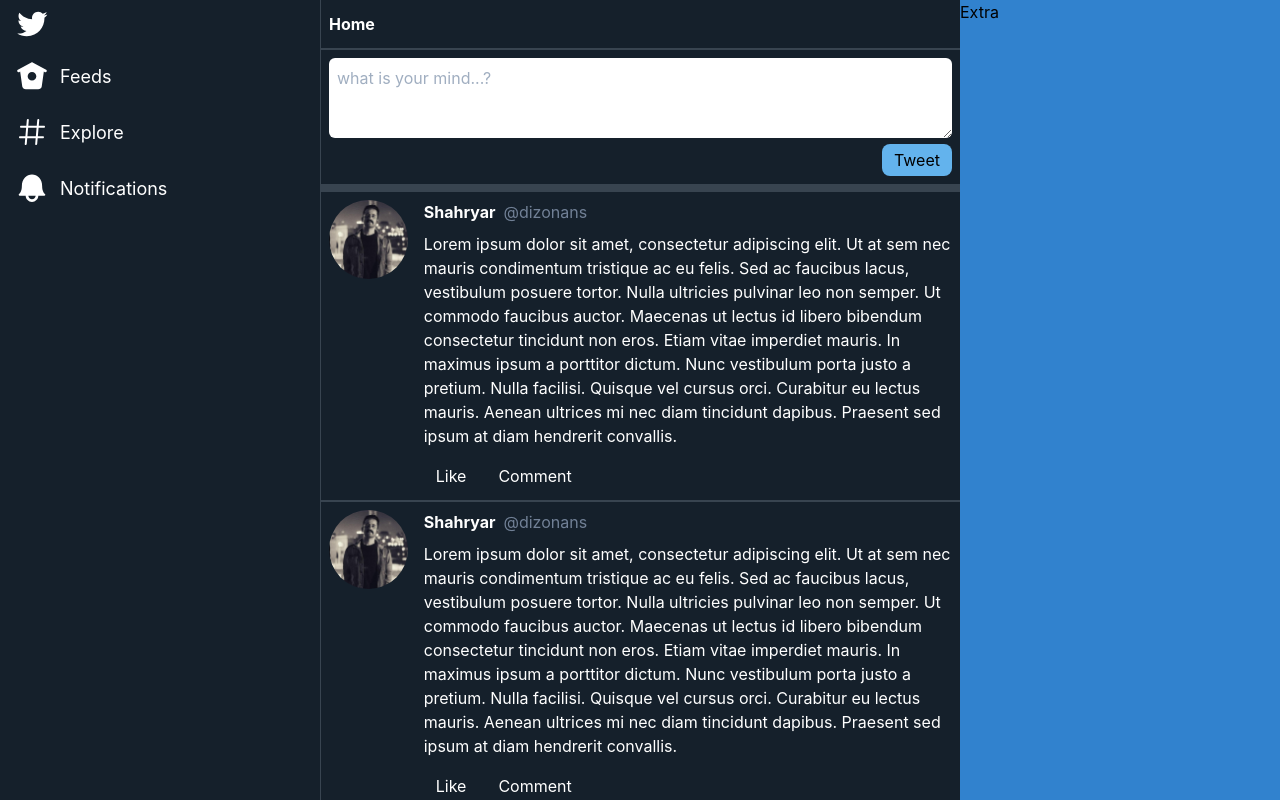
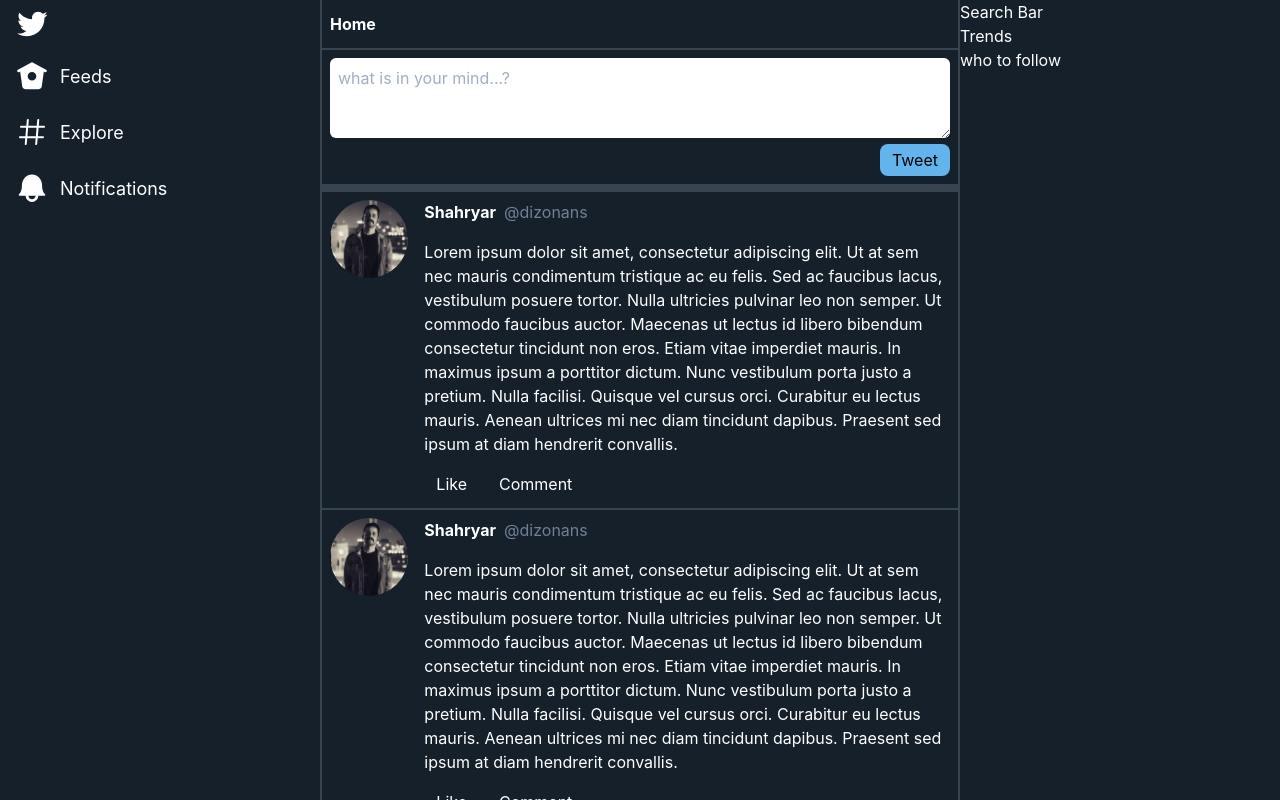
Before and after one commit to shahryar-rp/twitter-clone-nextjs, a Next.js app: page / in a window 1280 px wide. Shown: the top 800 px of the page. Built offline with nearby package versions, Linux system fonts and the light colour scheme.

Commit message:
tweeking feedbar border

```diff
--- a/components/Extra.js
+++ b/components/Extra.js
@@ -2,8 +2,10 @@ import React from 'react';
 
 const Extra = () => {
   return (
-    <div className='bg-blue-600 w-1/3'>
-      <h1>Extra</h1>
+    <div className='w-1/3 text-white' style={{ backgroundColor: '#15202B' }}>
+      <div>Search Bar</div>
+      <div>Trends</div>
+      <div>who to follow</div>
     </div>
   );
 };
--- a/components/NewTweet.js
+++ b/components/NewTweet.js
@@ -13,7 +13,7 @@ const NewTweet = () => {
         <form onSubmit={handleSubmit(onSubmit)}>
           <textarea
             name='tweet'
-            placeholder='what is your mind...?'
+            placeholder='what is in your mind...?'
             className='w-full rounded-md h-20 p-2'
             ref={register({ required: true })}
           />
--- a/components/Sidebar.js
+++ b/components/Sidebar.js
@@ -3,28 +3,25 @@ import Link from 'next/link';
 
 const Sidebar = () => {
   return (
-    <div
-      className='w-1/3 '
-      style={{ backgroundColor: '#15202B', position: 'sticky' }}
-    >
+    <div className='w-1/3 ' style={{ backgroundColor: '#15202B' }}>
       <div className='flex flex-col text-white text-lg fixed top-0'>
         <LogoIcon />
         <div
-          className='flex items-center  hover:bg-blue-400
+          className='flex items-center  hover:bg-blue-400 hover:bg-opacity-25
           transition duration-200 px-2 py-1  rounded-2xl m-2'
         >
           <HomeIcon className='w-8 mr-3' />
           <Link href='/'>Feeds</Link>
         </div>
         <div
-          className='flex items-center hover:bg-blue-400
-          transition duration-200 px-2 py-1 rounded-2xl m-2'
+          className='flex items-center hover:bg-blue-400 hover:bg-opacity-25
+          transition duration-200  px-2 py-1 rounded-2xl m-2'
         >
           <ExploreIcon className='w-8 mr-3 ' />
           <Link href='/explore'>Explore</Link>
         </div>
         <div
-          className='flex items-center hover:bg-blue-400
+          className='flex items-center hover:bg-blue-400 hover:bg-opacity-25
           transition duration-200 px-2 py-1 rounded-2xl m-2'
         >
           <NotificationIcon className='w-8 mr-3' />
--- a/components/Tweet.js
+++ b/components/Tweet.js
@@ -7,7 +7,7 @@ const Tweet = () => {
         <img className='rounded-full' src='/profile.jpg' />
       </div>
       <div className='content p-2 text-white'>
-        <div className='flex mb-2'>
+        <div className='flex mb-4'>
           <p className='font-bold mr-2'>Shahryar</p>
           <p className='text-gray-600'>@dizonans</p>
         </div>
--- a/pages/index.js
+++ b/pages/index.js
@@ -11,7 +11,7 @@ export default function Home() {
         <title>Twitter Clone</title>
       </Head>
       <main
-        className='w-full border-solid border-l border-gray-500 border-opacity-25'
+        className='w-full border-solid border-r-2 border-l-2 border-gray-500 border-opacity-25'
         style={{ backgroundColor: '#15202B' }}
       >
         <div className='font-bold py-3 px-2 text-white border-solid border-b-2 border-gray-500 border-opacity-25'>
```
